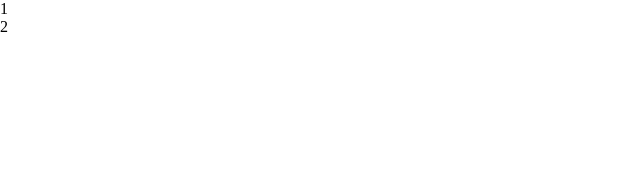
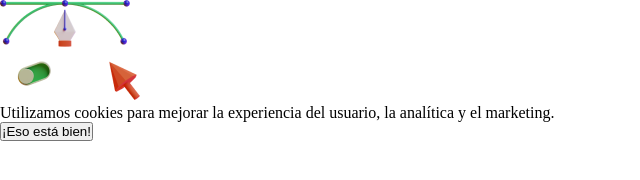
Before and after one commit to matidischiavo/Pop-up-CHALLENGE-01-, a plain HTML site: page index.html in a window 1280 px wide. Shown: the whole page, without its empty margins (0-640 px from the left). Drawn offline with Linux system fonts and the light colour scheme.

Commit message:
Agregue imagen, parrafos y button.

```diff
--- a/index.html
+++ b/index.html
@@ -8,13 +8,16 @@
     <title>Pop-up (CHALLENGE #01)</title>
   </head>
   <body>
-    <header>
-      <nav>
-        <ul>
-          <li>1</li>
-          <li>2</li>
-        </ul>
-      </nav>
-    </header>
+    <div class="tarjetas">
+      <div id="POPup1">
+        <img src="img/Saly-27.png" alt="" />
+        <p>
+          Utilizamos cookies para mejorar la experiencia del usuario, la
+          analítica y el marketing.
+        </p>
+        <button>¡Eso está bien!</button>
+        </div>
+      </div>
+    </div>
   </body>
 </html>
```
